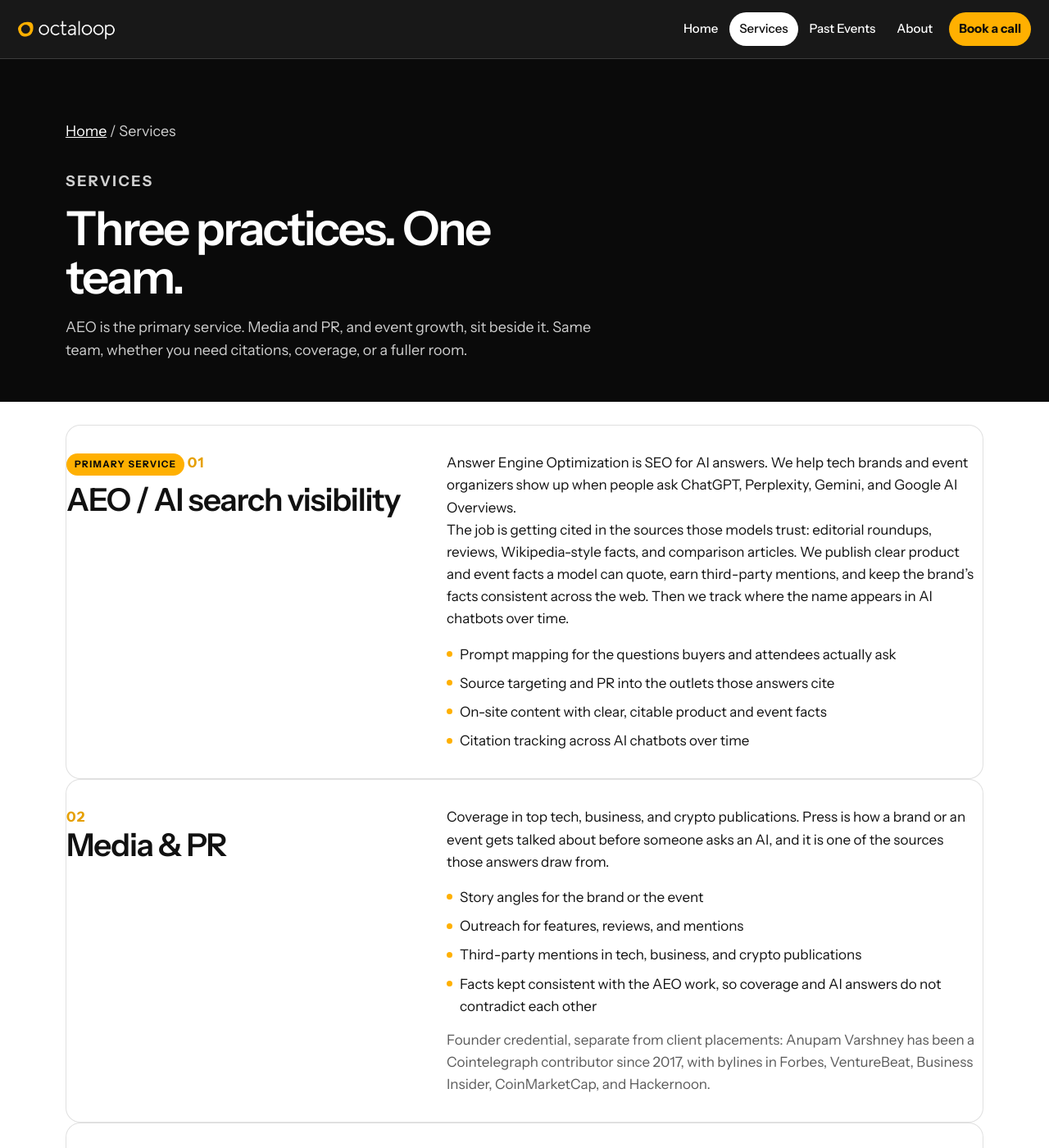
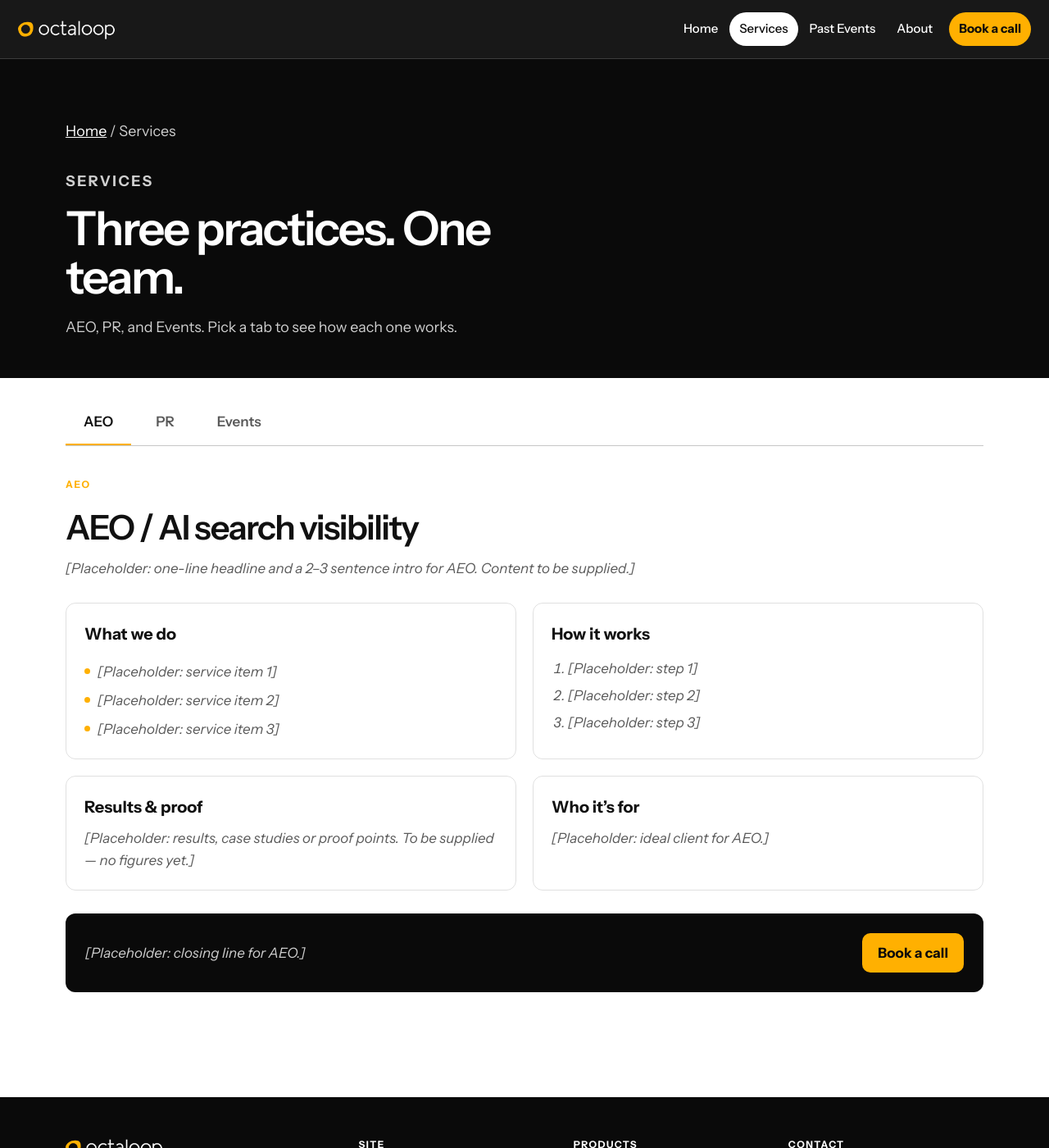
Before and after one commit to av535/octaloop, a Jekyll site: the page services/index.html, which Jekyll copies as it is, in a window 1280 px wide and 1400 px high. Shown: the whole window at 82% size. Built offline with Jekyll 4.4.1, drawn with Linux system fonts in a browser that asks for light colours; some of the changed text lies outside the part shown.

Commit message:
Services page: AEO, PR, Events tabs with placeholder one-pagers

```diff
--- a/assets/css/site.css
+++ b/assets/css/site.css
@@ -462,3 +462,21 @@
 @media (prefers-reduced-motion: reduce) {
   html { scroll-behavior: auto; }
 }
+
+/* Services tabs */
+.svc-tabs { display: flex; gap: 8px; border-bottom: 1px solid var(--line-strong); margin-bottom: 32px; overflow-x: auto; overflow-y: hidden; }
+.svc-tab { padding: 12px 22px; font-weight: 600; text-decoration: none; color: var(--muted); border-bottom: 3px solid transparent; margin-bottom: -1px; white-space: nowrap; }
+.svc-tab:hover { color: var(--text); }
+.svc-tab[aria-selected="true"] { color: var(--text); border-bottom-color: var(--yellow); }
+.svc-tab:focus-visible { outline: 2px solid var(--yellow); outline-offset: 2px; }
+.js-tabs .svc-panel[hidden] { display: none; }
+.svc-panel { scroll-margin-top: calc(var(--header) + 16px); padding-bottom: 48px; }
+.svc-head h2 { font-size: clamp(1.8rem, 4vw, 2.6rem); line-height: 1.15; margin: 6px 0 12px; }
+.svc-grid { display: grid; grid-template-columns: repeat(2, minmax(0, 1fr)); gap: 20px; margin-top: 28px; }
+.svc-block { border: 1px solid var(--line); border-radius: 12px; padding: 22px; }
+.svc-block h3 { margin-bottom: 8px; }
+.svc-steps { padding-left: 20px; display: grid; gap: 6px; margin-top: 12px; }
+.svc-cta { margin-top: 28px; display: flex; flex-wrap: wrap; align-items: center; justify-content: space-between; gap: 16px; background: var(--black); color: var(--white); border-radius: 12px; padding: 24px; }
+.placeholder { color: var(--muted); font-style: italic; }
+.svc-cta .placeholder { color: var(--muted-light); }
+@media (max-width: 720px) { .svc-grid { grid-template-columns: 1fr; } .svc-tab { padding: 10px 14px; } }
--- /dev/null
+++ b/assets/js/services-tabs.js
@@ -0,0 +1,38 @@
+(function () {
+  var tabs = Array.prototype.slice.call(document.querySelectorAll(".svc-tab"));
+  if (!tabs.length) return;
+  document.documentElement.classList.add("js-tabs");
+  var aliases = { "event-growth": "events", "media-pr": "pr" };
+  var ids = tabs.map(function (t) { return t.getAttribute("aria-controls"); });
+  function select(id, focus, push) {
+    if (ids.indexOf(id) < 0) id = ids[0];
+    tabs.forEach(function (t) {
+      var on = t.getAttribute("aria-controls") === id;
+      t.setAttribute("aria-selected", on ? "true" : "false");
+      t.tabIndex = on ? 0 : -1;
+      document.getElementById(t.getAttribute("aria-controls")).hidden = !on;
+      if (on && focus) t.focus();
+    });
+    if (push && location.hash !== "#" + id) history.replaceState(null, "", "#" + id);
+  }
+  function fromHash() {
+    var h = location.hash.replace("#", "");
+    h = aliases[h] || h;
+    select(h, false, ids.indexOf(h) >= 0);
+  }
+  tabs.forEach(function (t, i) {
+    t.addEventListener("click", function (e) { e.preventDefault(); select(t.getAttribute("aria-controls"), false, true); });
+    t.addEventListener("keydown", function (e) {
+      var n = null;
+      if (e.key === "ArrowRight") n = (i + 1) % tabs.length;
+      else if (e.key === "ArrowLeft") n = (i - 1 + tabs.length) % tabs.length;
+      else if (e.key === "Home") n = 0;
+      else if (e.key === "End") n = tabs.length - 1;
+      if (n === null) return;
+      e.preventDefault();
+      select(tabs[n].getAttribute("aria-controls"), true, true);
+    });
+  });
+  window.addEventListener("hashchange", fromHash);
+  fromHash();
+})();
--- a/index.html
+++ b/index.html
@@ -73,7 +73,7 @@
       <p>Coverage in tech, business, and crypto publications. Features and mentions that put the brand where buyers and attendees already read.</p>
       <span class="more">See media &amp; PR</span>
     </a>
-    <a class="door" href="/services/#event-growth">
+    <a class="door" href="/services/#events">
       <span class="idx">03</span>
       <h2>Event growth</h2>
       <p>Sponsorship sales and ticket sales. Paid ads on Meta, X, Reddit, and LinkedIn, plus lead generation for the roster and the room.</p>
--- a/services/index.html
+++ b/services/index.html
@@ -53,109 +53,129 @@
     <p class="crumbs"><a href="/">Home</a> / Services</p>
     <p class="kicker">Services</p>
     <h1>Three practices. One team.</h1>
-    <p>AEO is the primary service. Media and PR, and event growth, sit beside it. Same team, whether you need citations, coverage, or a fuller room.</p>
-  </div>
-</section>
-<section class="section" style="padding-top:28px">
-  <div class="wrap">
-    <article class="service-block" id="aeo">
-      <div>
-        <span class="primary-tag">Primary service</span>
-        <span class="idx">01</span>
-        <h2>AEO / AI search visibility</h2>
-      </div>
-      <div>
-        <p>Answer Engine Optimization is SEO for AI answers. We help tech brands and event organizers show up when people ask ChatGPT, Perplexity, Gemini, and Google AI Overviews.</p>
-        <p>The job is getting cited in the sources those models trust: editorial roundups, reviews, Wikipedia-style facts, and comparison articles. We publish clear product and event facts a model can quote, earn third-party mentions, and keep the brand’s facts consistent across the web. Then we track where the name appears in AI chatbots over time.</p>
-        <ul class="ticks">
-          <li>Prompt mapping for the questions buyers and attendees actually ask</li>
-          <li>Source targeting and PR into the outlets those answers cite</li>
-          <li>On-site content with clear, citable product and event facts</li>
-          <li>Citation tracking across AI chatbots over time</li>
-        </ul>
-      </div>
-    </article>
-    <article class="service-block" id="pr">
-      <div>
-        <span class="idx">02</span>
-        <h2>Media &amp; PR</h2>
-      </div>
-      <div>
-        <p>Coverage in top tech, business, and crypto publications. Press is how a brand or an event gets talked about before someone asks an AI, and it is one of the sources those answers draw from.</p>
-        <ul class="ticks">
-          <li>Story angles for the brand or the event</li>
-          <li>Outreach for features, reviews, and mentions</li>
-          <li>Third-party mentions in tech, business, and crypto publications</li>
-          <li>Facts kept consistent with the AEO work, so coverage and AI answers do not contradict each other</li>
-        </ul>
-        <p class="note">Founder credential, separate from client placements: Anupam Varshney has been a Cointelegraph contributor since 2017, with bylines in Forbes, VentureBeat, Business Insider, CoinMarketCap, and Hackernoon.</p>
-      </div>
-    </article>
-    <article class="service-block" id="event-growth">
-      <div>
-        <span class="idx">03</span>
-        <h2>Event growth</h2>
-      </div>
-      <div>
-        <p>Sponsorship sales and ticket sales, taken off the organizer’s plate. We close sponsors and sell tickets so the team on the ground can run the event.</p>
-        <ul class="ticks">
-          <li>Sponsorship deck and tier pricing, prospecting, outreach, negotiation, and closing</li>
-          <li>Sponsor contacts across exchanges, wallets, protocols, AI companies, and fintech companies</li>
-          <li>Paid ads on Meta, X, Reddit, and LinkedIn</li>
-          <li>Lead generation, email and WhatsApp campaigns, and community and partner promotions</li>
-        </ul>
-      </div>
-    </article>
+    <p>AEO, PR, and Events. Pick a tab to see how each one works.</p>
   </div>
 </section>
 
-<section class="section" style="padding-top:0">
+<section class="section svc-tabs-wrap" style="padding-top:28px">
   <div class="wrap">
-    <div class="section-head">
-      <div>
-        <p class="kicker">Deliverables</p>
-        <h2>The pieces that make the three practices repeatable.</h2>
+    <div class="svc-tabs" role="tablist" aria-label="Services">
+      <a class="svc-tab" role="tab" id="tab-aeo" href="#aeo" aria-controls="aeo" aria-selected="true">AEO</a>
+      <a class="svc-tab" role="tab" id="tab-pr" href="#pr" aria-controls="pr" aria-selected="false" tabindex="-1">PR</a>
+      <a class="svc-tab" role="tab" id="tab-events" href="#events" aria-controls="events" aria-selected="false" tabindex="-1">Events</a>
+    </div>
+
+    <section class="svc-panel" id="aeo" role="tabpanel" aria-labelledby="tab-aeo" tabindex="0">
+      <header class="svc-head">
+        <p class="kicker">AEO</p>
+        <h2>AEO / AI search visibility</h2>
+        <p class="svc-intro placeholder">[Placeholder: one-line headline and a 2–3 sentence intro for AEO. Content to be supplied.]</p>
+      </header>
+      <div class="svc-grid">
+        <div class="svc-block">
+          <h3>What we do</h3>
+          <ul class="ticks placeholder">
+            <li>[Placeholder: service item 1]</li>
+            <li>[Placeholder: service item 2]</li>
+            <li>[Placeholder: service item 3]</li>
+          </ul>
+        </div>
+        <div class="svc-block">
+          <h3>How it works</h3>
+          <ol class="svc-steps placeholder">
+            <li>[Placeholder: step 1]</li>
+            <li>[Placeholder: step 2]</li>
+            <li>[Placeholder: step 3]</li>
+          </ol>
+        </div>
+        <div class="svc-block">
+          <h3>Results &amp; proof</h3>
+          <p class="placeholder">[Placeholder: results, case studies or proof points. To be supplied — no figures yet.]</p>
+        </div>
+        <div class="svc-block">
+          <h3>Who it’s for</h3>
+          <p class="placeholder">[Placeholder: ideal client for AEO.]</p>
+        </div>
       </div>
-      <p>These sit inside the work above. They are not a fourth brand.</p>
-    </div>
-    <div class="preview quad">
-      <article>
-        <h3>Sponsorship deck and pricing</h3>
-        <p>The offer, the tiers, and the numbers an organizer is willing to sell. Built for the outreach, not as a leave-behind that never gets used.</p>
-      </article>
-      <article>
-        <h3>Email and WhatsApp campaigns</h3>
-        <p>Direct follow-up for sponsors and for ticket buyers, alongside the paid ads.</p>
-      </article>
-      <article>
-        <h3>Post-event sponsor reports</h3>
-        <p>What a sponsor receives after the event, written so the next conversation is a renewal.</p>
-      </article>
-      <article>
-        <h3>Citation tracking</h3>
-        <p>Where the brand shows up across AI chatbots over time, tied back to the prompts and the sources we went after.</p>
-      </article>
-    </div>
-  </div>
-</section>
-
-<section class="section band" id="pricing">
-  <div class="wrap">
-    <p class="kicker">Pricing</p>
-    <h2>Performance-friendly where the revenue is. Retainers where the work is coverage and citations.</h2>
-    <div class="price-grid" style="margin-top:28px">
-      <article class="price-card">
-        <h3>Event growth</h3>
-        <p>A retainer, plus commission on sponsorship revenue and per ticket sold. You pay for the desk that has to run before a contract, and again when sponsor money and tickets come in.</p>
-      </article>
-      <article class="price-card">
-        <h3>AEO and Media &amp; PR</h3>
-        <p>Retainers. Prompt mapping, source outreach, citable pages, press, and citation tracking are scoped on the call. We do not publish dollar amounts here.</p>
-      </article>
-    </div>
-    <div class="actions">
-      <a class="btn btn-yellow" href="/contact-us/">Book a call</a>
-    </div>
+      <div class="svc-cta">
+        <p class="placeholder">[Placeholder: closing line for AEO.]</p>
+        <a class="btn btn-yellow" href="/contact-us/">Book a call</a>
+      </div>
+    </section>
+    <section class="svc-panel" id="pr" role="tabpanel" aria-labelledby="tab-pr" tabindex="0">
+      <header class="svc-head">
+        <p class="kicker">PR</p>
+        <h2>Media &amp; PR</h2>
+        <p class="svc-intro placeholder">[Placeholder: one-line headline and a 2–3 sentence intro for PR. Content to be supplied.]</p>
+      </header>
+      <div class="svc-grid">
+        <div class="svc-block">
+          <h3>What we do</h3>
+          <ul class="ticks placeholder">
+            <li>[Placeholder: service item 1]</li>
+            <li>[Placeholder: service item 2]</li>
+            <li>[Placeholder: service item 3]</li>
+          </ul>
+        </div>
+        <div class="svc-block">
+          <h3>How it works</h3>
+          <ol class="svc-steps placeholder">
+            <li>[Placeholder: step 1]</li>
+            <li>[Placeholder: step 2]</li>
+            <li>[Placeholder: step 3]</li>
+          </ol>
+        </div>
+        <div class="svc-block">
+          <h3>Results &amp; proof</h3>
+          <p class="placeholder">[Placeholder: results, case studies or proof points. To be supplied — no figures yet.]</p>
+        </div>
+        <div class="svc-block">
+          <h3>Who it’s for</h3>
+          <p class="placeholder">[Placeholder: ideal client for PR.]</p>
+        </div>
+      </div>
+      <div class="svc-cta">
+        <p class="placeholder">[Placeholder: closing line for PR.]</p>
+        <a class="btn btn-yellow" href="/contact-us/">Book a call</a>
+      </div>
+    </section>
+    <section class="svc-panel" id="events" role="tabpanel" aria-labelledby="tab-events" tabindex="0">
+      <header class="svc-head">
+        <p class="kicker">Events</p>
+        <h2>Event growth</h2>
+        <p class="svc-intro placeholder">[Placeholder: one-line headline and a 2–3 sentence intro for Events. Content to be supplied.]</p>
+      </header>
+      <div class="svc-grid">
+        <div class="svc-block">
+          <h3>What we do</h3>
+          <ul class="ticks placeholder">
+            <li>[Placeholder: service item 1]</li>
+            <li>[Placeholder: service item 2]</li>
+            <li>[Placeholder: service item 3]</li>
+          </ul>
+        </div>
+        <div class="svc-block">
+          <h3>How it works</h3>
+          <ol class="svc-steps placeholder">
+            <li>[Placeholder: step 1]</li>
+            <li>[Placeholder: step 2]</li>
+            <li>[Placeholder: step 3]</li>
+          </ol>
+        </div>
+        <div class="svc-block">
+          <h3>Results &amp; proof</h3>
+          <p class="placeholder">[Placeholder: results, case studies or proof points. To be supplied — no figures yet.]</p>
+        </div>
+        <div class="svc-block">
+          <h3>Who it’s for</h3>
+          <p class="placeholder">[Placeholder: ideal client for Events.]</p>
+        </div>
+      </div>
+      <div class="svc-cta">
+        <p class="placeholder">[Placeholder: closing line for Events.]</p>
+        <a class="btn btn-yellow" href="/contact-us/">Book a call</a>
+      </div>
+    </section>
   </div>
 </section>
 
@@ -196,6 +216,7 @@
   </div>
 </footer>
 <script src="/assets/js/site.js" defer></script>
+<script src="/assets/js/services-tabs.js" defer></script>
 
 </body>
 </html>
```
